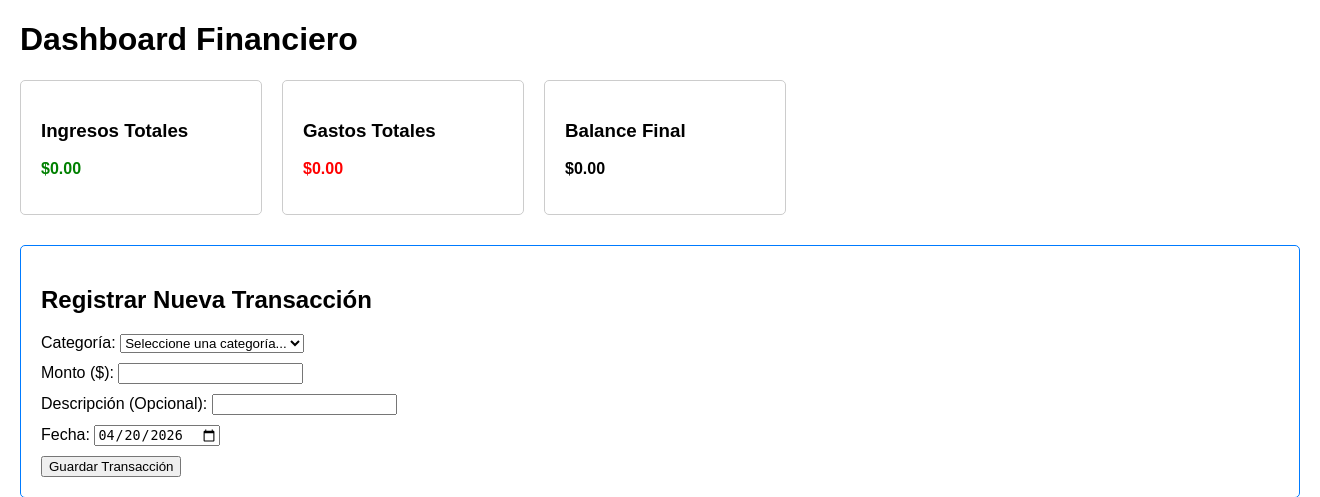
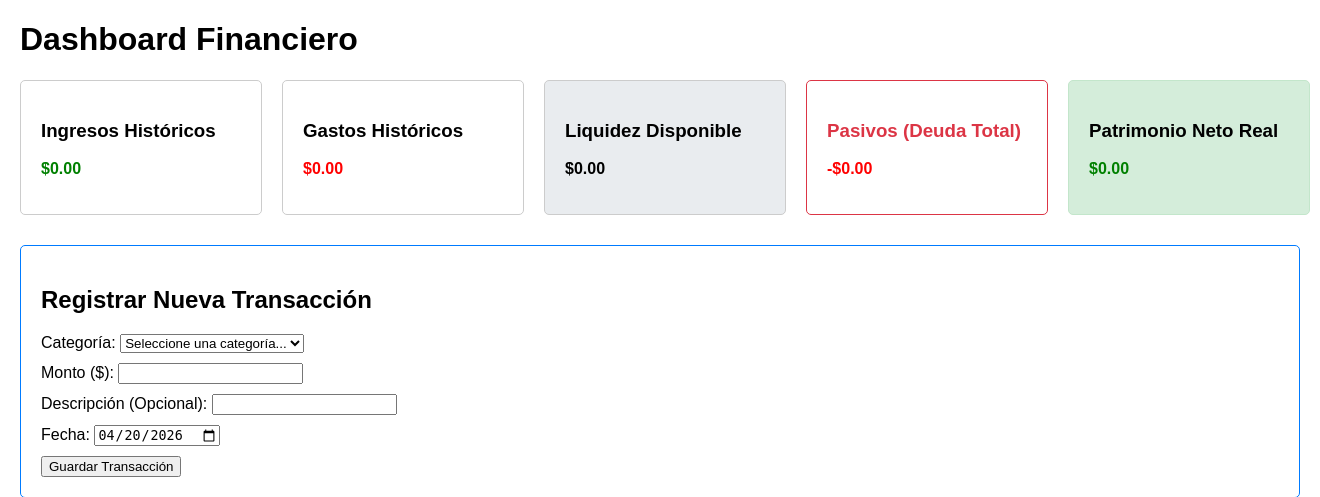
Before and after one commit to LucasIGomez/gestor-financiero, a PHP site: page / in a window 1320 px wide. Shown: the part 68-565 px from the top of the page. Run offline with PHP 8.4, Linux system fonts and the light colour scheme; data that the repository does not hold is empty.

Commit message:
feat: integracion de modelos para calculo de patrimonio neto real en el dashboard

```diff
--- a/app/controllers/TransaccionController.php
+++ b/app/controllers/TransaccionController.php
@@ -1,25 +1,30 @@
 <?php
 require_once 'app/models/TransaccionModel.php';
 require_once 'app/models/CategoriaModel.php';
+require_once 'app/models/DeudaModel.php'; // 1. Importamos el modelo de deudas
 
 class TransaccionController {
     private $transaccionModel;
     private $categoriaModel;
+    private $deudaModel;
 
     public function __construct() {
         $this->transaccionModel = new TransaccionModel();
         $this->categoriaModel = new CategoriaModel();
+        $this->deudaModel = new DeudaModel(); // 2. Instanciamos el modelo
     }
 
-    // Centraliza la obtención de datos y cálculos matemáticos para el Dashboard
     public function obtenerDatosDashboard($id_usuario) {
         $transacciones = $this->transaccionModel->obtenerTransacciones($id_usuario);
         $categorias = $this->categoriaModel->obtenerCategorias($id_usuario);
 
+        // 3. Obtenemos las deudas del usuario
+        $deudas = $this->deudaModel->obtenerDeudasAvalancha($id_usuario);
+
         $total_ingresos = 0;
         $total_gastos = 0;
+        $total_deudas = 0;
 
-        // Iterar sobre las transacciones para calcular subtotales y balance
         foreach ($transacciones as $transaccion) {
             if ($transaccion['tipo_flujo'] === 'ingreso') {
                 $total_ingresos += $transaccion['monto'];
@@ -28,32 +33,33 @@ class TransaccionController {
             }
         }
 
-        $balance_total = $total_ingresos - $total_gastos;
+        // 4. Sumamos el saldo total de todas las deudas activas
+        foreach ($deudas as $deuda) {
+            $total_deudas += $deuda['saldo_total'];
+        }
 
-        // Retorna un arreglo asociativo con todos los datos empaquetados para la Vista
+        $liquidez_actual = $total_ingresos - $total_gastos;
+
+        // 5. Cálculo del Patrimonio Neto Real
+        $patrimonio_neto = $liquidez_actual - $total_deudas;
+
         return [
-            'transacciones' => $transacciones,
-            'categorias'    => $categorias,
-            'ingresos'      => $total_ingresos,
-            'gastos'        => $total_gastos,
-            'balance'       => $balance_total
+            'transacciones'   => $transacciones,
+            'categorias'      => $categorias,
+            'ingresos'        => $total_ingresos,
+            'gastos'          => $total_gastos,
+            'liquidez'        => $liquidez_actual,
+            'total_deudas'    => $total_deudas,
+            'patrimonio_neto' => $patrimonio_neto
         ];
     }
 
-    // Procesa y valida la inserción de una nueva transacción
     public function procesarNuevaTransaccion($id_usuario, $id_categoria, $monto, $descripcion, $fecha_transaccion) {
-        // Validación básica de negocio: El monto no puede ser negativo o cero
         if ($monto <= 0) {
             return "Error: El monto de la transacción debe ser mayor a cero.";
         }
-
         $exito = $this->transaccionModel->registrarTransaccion($id_usuario, $id_categoria, $monto, $descripcion, $fecha_transaccion);
-
-        if ($exito) {
-            return true;
-        } else {
-            return "Error: No se pudo registrar la transacción en la base de datos.";
-        }
+        return $exito ? true : "Error: No se pudo registrar la transacción.";
     }
 }
 ?>
--- a/app/views/dashboard_view.php
+++ b/app/views/dashboard_view.php
@@ -27,16 +27,26 @@
 
     <div class="resumen">
         <div class="tarjeta">
-            <h3>Ingresos Totales</h3>
+            <h3>Ingresos Históricos</h3>
             <p class="ingreso">$<?= number_format($datos['ingresos'], 2) ?></p>
         </div>
         <div class="tarjeta">
-            <h3>Gastos Totales</h3>
+            <h3>Gastos Históricos</h3>
             <p class="gasto">$<?= number_format($datos['gastos'], 2) ?></p>
         </div>
-        <div class="tarjeta">
-            <h3>Balance Final</h3>
-            <p><strong>$<?= number_format($datos['balance'], 2) ?></strong></p>
+        <div class="tarjeta" style="background-color: #e9ecef;">
+            <h3>Liquidez Disponible</h3>
+            <p><strong>$<?= number_format($datos['liquidez'], 2) ?></strong></p>
+        </div>
+        <div class="tarjeta" style="border-color: #dc3545;">
+            <h3 style="color: #dc3545;">Pasivos (Deuda Total)</h3>
+            <p class="gasto">-$<?= number_format($datos['total_deudas'], 2) ?></p>
+        </div>
+        <div class="tarjeta" style="background-color: <?= $datos['patrimonio_neto'] >= 0 ? '#d4edda' : '#f8d7da' ?>; border-color: <?= $datos['patrimonio_neto'] >= 0 ? '#c3e6cb' : '#f5c6cb' ?>;">
+            <h3>Patrimonio Neto Real</h3>
+            <p style="color: <?= $datos['patrimonio_neto'] >= 0 ? 'green' : 'red' ?>;">
+                <strong>$<?= number_format($datos['patrimonio_neto'], 2) ?></strong>
+            </p>
         </div>
     </div>
 
```
